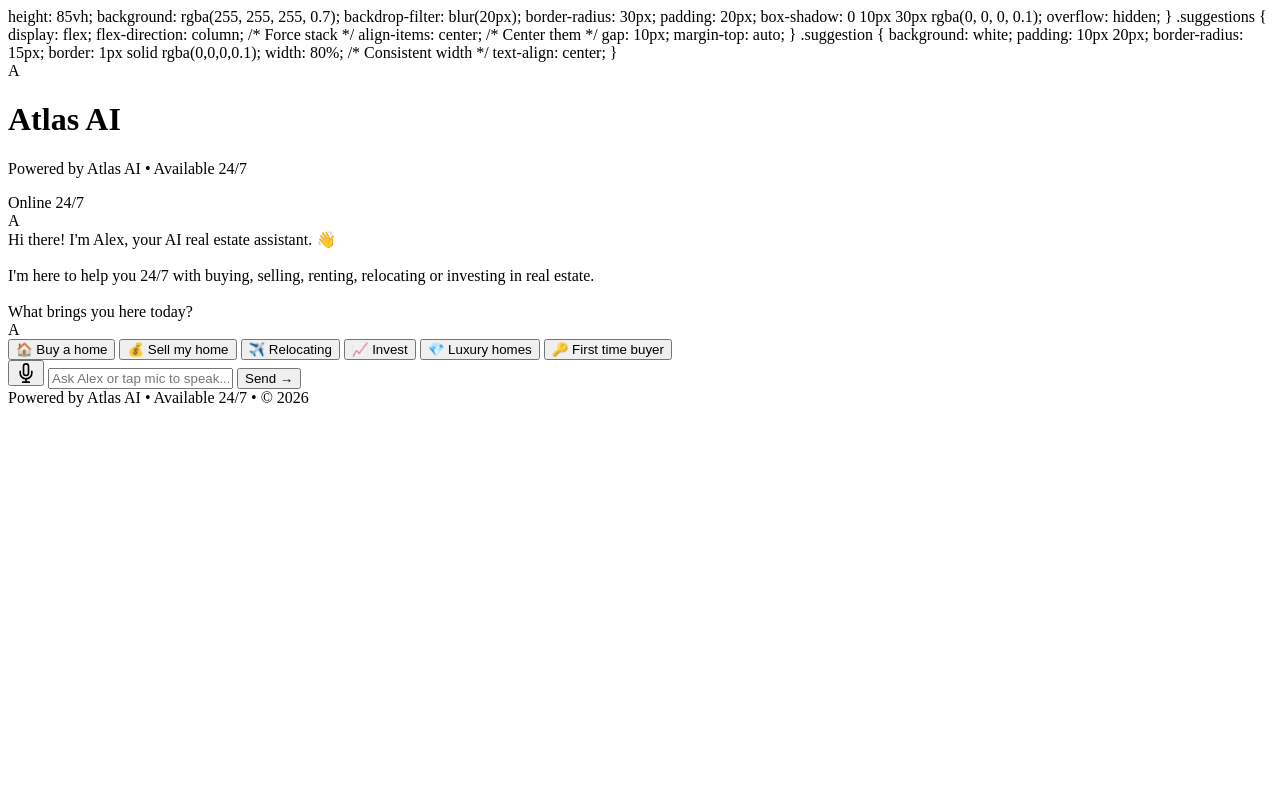
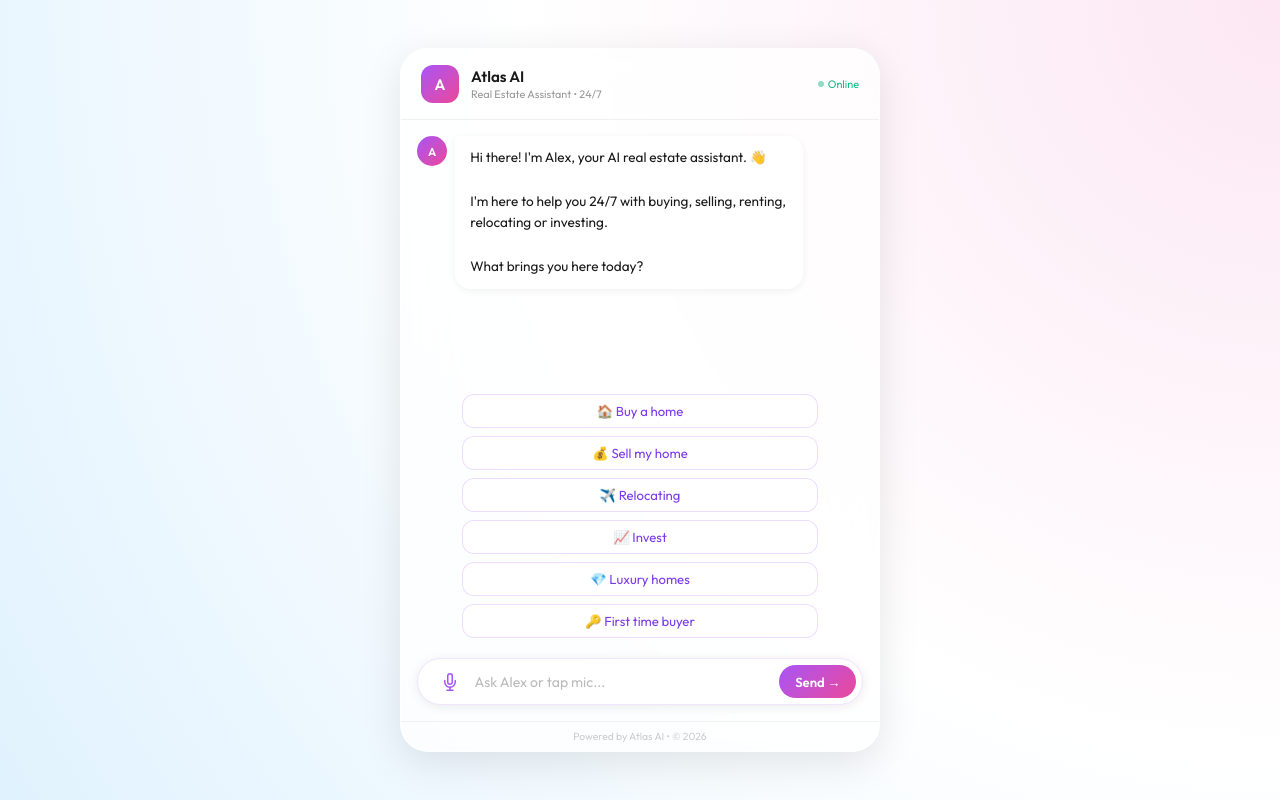
Before and after one commit to jovankaur/Atlas-alex, a Flask app: page / in a window 1280 px wide. Run offline with Flask 3, Linux system fonts and the light colour scheme.

Commit message:
Update index.html

```diff
--- a/templates/index.html
+++ b/templates/index.html
@@ -1,47 +1,76 @@
-    height: 85vh;
-    background: rgba(255, 255, 255, 0.7);
-    backdrop-filter: blur(20px);
-    border-radius: 30px;
-    padding: 20px;
-    box-shadow: 0 10px 30px rgba(0, 0, 0, 0.1);
-    overflow: hidden;
-  }
+<!DOCTYPE html>
+<html lang="en">
+<head>
+<meta charset="UTF-8"/>
+<meta name="viewport" content="width=device-width, initial-scale=1.0"/>
+<title>Atlas AI</title>
+<link href="https://fonts.googleapis.com/css2?family=Outfit:wght@300;400;600&display=swap" rel="stylesheet">
+<style>
+*{box-sizing:border-box;margin:0;padding:0}
+body{font-family:'Outfit',sans-serif;background:radial-gradient(circle at top right,#fce7f3,#ffffff,#e0f2fe);min-height:100vh;display:flex;justify-content:center;align-items:center}
 
-  .suggestions {
-    display: flex;
-    flex-direction: column; /* Force stack */
-    align-items: center;    /* Center them */
-    gap: 10px;
-    margin-top: auto;
-  }
+.card{width:92vw;max-width:480px;height:88vh;background:rgba(255,255,255,0.75);backdrop-filter:blur(20px);border-radius:28px;box-shadow:0 10px 40px rgba(0,0,0,0.1);display:flex;flex-direction:column;overflow:hidden;border:1px solid rgba(255,255,255,0.6)}
 
-  .suggestion {
-    background: white;
-    padding: 10px 20px;
-    border-radius: 15px;
-    border: 1px solid rgba(0,0,0,0.1);
-    width: 80%; /* Consistent width */
-    text-align: center;
-  }
+header{padding:1rem 1.25rem;display:flex;align-items:center;gap:0.75rem;border-bottom:1px solid rgba(0,0,0,0.06)}
+.logo{width:38px;height:38px;background:linear-gradient(135deg,#a855f7,#ec4899);border-radius:12px;display:flex;align-items:center;justify-content:center;font-weight:700;color:#fff;font-size:0.95rem;flex-shrink:0}
+header h1{font-size:0.95rem;font-weight:600;color:#1a1a1a}
+header p{font-size:0.68rem;color:#999;margin-top:1px}
+.status{margin-left:auto;display:flex;align-items:center;gap:4px;font-size:0.68rem;color:#10b981}
+.dot{width:6px;height:6px;background:#10b981;border-radius:50%;animation:pulse 2s infinite}
+@keyframes pulse{0%,100%{opacity:1}50%{opacity:0.4}}
+
+.chat-container{flex:1;overflow-y:auto;padding:1rem;display:flex;flex-direction:column;gap:0.75rem}
+.chat-container::-webkit-scrollbar{width:0}
+
+.message{display:flex;gap:0.5rem;animation:fadeIn 0.3s ease}
+@keyframes fadeIn{from{opacity:0;transform:translateY(6px)}to{opacity:1;transform:translateY(0)}}
+.message.user{flex-direction:row-reverse}
+.avatar{width:30px;height:30px;border-radius:50%;display:flex;align-items:center;justify-content:center;font-size:0.72rem;font-weight:700;flex-shrink:0}
+.avatar.alex{background:linear-gradient(135deg,#a855f7,#ec4899);color:#fff}
+.avatar.user{background:#e0f2fe;color:#0369a1}
+.bubble{max-width:78%;padding:0.7rem 0.95rem;border-radius:16px;font-size:0.85rem;line-height:1.6}
+.message.alex .bubble{background:rgba(255,255,255,0.9);color:#1a1a1a;border-top-left-radius:4px;box-shadow:0 2px 8px rgba(0,0,0,0.06)}
+.message.user .bubble{background:linear-gradient(135deg,#a855f7,#ec4899);color:#fff;border-top-right-radius:4px}
+
+.typing{display:none;align-items:center;gap:0.5rem}
+.typing-dots{display:flex;gap:3px;background:rgba(255,255,255,0.9);padding:0.6rem 0.8rem;border-radius:16px;border-top-left-radius:4px}
+.typing-dots span{width:6px;height:6px;background:#a855f7;border-radius:50%;animation:bounce 1.2s infinite}
+.typing-dots span:nth-child(2){animation-delay:0.2s}
+.typing-dots span:nth-child(3){animation-delay:0.4s}
+@keyframes bounce{0%,60%,100%{transform:translateY(0)}30%{transform:translateY(-6px)}}
+
+.suggestions{display:flex;flex-direction:column;align-items:center;gap:0.5rem;padding:0.5rem 1rem}
+.suggestion{background:white;border:1px solid rgba(168,85,247,0.2);color:#7c3aed;padding:0.5rem 1rem;border-radius:12px;font-size:0.82rem;font-family:'Outfit',sans-serif;cursor:pointer;width:80%;text-align:center;transition:all 0.2s}
+.suggestion:hover{background:linear-gradient(135deg,#a855f7,#ec4899);color:#fff;border-color:transparent}
+
+.input-wrap{padding:0.75rem 1rem 1rem}
+.input-row{display:flex;gap:0.5rem;align-items:center;background:white;border-radius:99px;padding:0.35rem 0.35rem 0.35rem 1rem;box-shadow:0 2px 12px rgba(0,0,0,0.08);border:1px solid rgba(168,85,247,0.15)}
+.mic-btn{background:transparent;border:none;padding:0.45rem;cursor:pointer;color:#a855f7;display:flex;align-items:center;flex-shrink:0;transition:color 0.2s}
+.mic-btn.recording{color:#ef4444;animation:pulse 1s infinite}
+.input-row input{flex:1;background:transparent;border:none;outline:none;font-family:'Outfit',sans-serif;font-size:0.88rem;color:#1a1a1a}
+.input-row input::placeholder{color:#bbb}
+.send-btn{background:linear-gradient(135deg,#a855f7,#ec4899);border:none;border-radius:99px;padding:0.55rem 1rem;color:#fff;font-family:'Outfit',sans-serif;font-weight:600;font-size:0.82rem;cursor:pointer;white-space:nowrap;transition:transform 0.15s}
+.send-btn:hover{transform:scale(1.04)}
+
+footer{text-align:center;padding:0.5rem;color:#ccc;font-size:0.65rem;border-top:1px solid rgba(0,0,0,0.05)}
 </style>
-
-
-
 </head>
 <body>
+
+<div class="card">
   <header>
     <div class="logo">A</div>
     <div>
       <h1>Atlas AI</h1>
-   <p>Powered by Atlas AI • Available 24/7</p>
+      <p>Real Estate Assistant • 24/7</p>
     </div>
-  <div class="status"><div class="dot"></div>Online 24/7</div>
+    <div class="status"><div class="dot"></div>Online</div>
   </header>
 
   <div class="chat-container" id="chatContainer">
     <div class="message alex">
       <div class="avatar alex">A</div>
-    <div class="bubble">Hi there! I'm Alex, your AI real estate assistant. 👋<br><br>I'm here to help you 24/7 with buying, selling, renting, relocating or investing in real estate.<br><br>What brings you here today?</div>
+      <div class="bubble">Hi there! I'm Alex, your AI real estate assistant. 👋<br><br>I'm here to help you 24/7 with buying, selling, renting, relocating or investing.<br><br>What brings you here today?</div>
     </div>
     <div class="typing" id="typing">
       <div class="avatar alex">A</div>
@@ -61,19 +90,20 @@
   <div class="input-wrap">
     <div class="input-row">
       <button class="mic-btn" id="micBtn" onclick="toggleVoice()" title="Voice input">
-      <svg xmlns="http://www.w3.org/2000/svg" width="20" height="20" viewBox="0 0 24 24" fill="none" stroke="currentColor" stroke-width="2" stroke-linecap="round" stroke-linejoin="round">
+        <svg xmlns="http://www.w3.org/2000/svg" width="18" height="18" viewBox="0 0 24 24" fill="none" stroke="currentColor" stroke-width="2" stroke-linecap="round" stroke-linejoin="round">
           <path d="M12 1a3 3 0 0 0-3 3v8a3 3 0 0 0 6 0V4a3 3 0 0 0-3-3z"/>
           <path d="M19 10v2a7 7 0 0 1-14 0v-2"/>
           <line x1="12" y1="19" x2="12" y2="23"/>
           <line x1="8" y1="23" x2="16" y2="23"/>
         </svg>
       </button>
-    <input type="text" id="userInput" placeholder="Ask Alex or tap mic to speak..." onkeydown="if(event.key==='Enter')sendMessage()"/>
+      <input type="text" id="userInput" placeholder="Ask Alex or tap mic..." onkeydown="if(event.key==='Enter')sendMessage()"/>
       <button class="send-btn" onclick="sendMessage()">Send →</button>
     </div>
   </div>
 
-<footer>Powered by Atlas AI • Available 24/7 • © 2026</footer>
+  <footer>Powered by Atlas AI • © 2026</footer>
+</div>
 
 <script>
 const sessionId = Math.random().toString(36).substr(2,9);
@@ -82,14 +112,13 @@ let recognition = null;
 let isRecording = false;
 let voiceUnlocked = false;
 let isVoiceMode = false;
-// Unlock audio on first tap anywhere
-document.addEventListener('touchstart', function unlockAudio(){
+
+document.addEventListener('touchstart', function(){
   if(!voiceUnlocked){
     const u = new SpeechSynthesisUtterance('');
     window.speechSynthesis.speak(u);
     voiceUnlocked = true;
   }
-  document.removeEventListener('touchstart', unlockAudio);
 }, {once: true});
 
 function sendSuggestion(text){
@@ -132,9 +161,7 @@ function addMessage(text, sender){
   div.className = `message ${sender}`;
   div.innerHTML = `
     <div class="avatar ${sender}">${sender==='alex'?'A':'You'}</div>
-    <div class="bubble">${text.replace(/\n/g, '<br>').replace(/\*\*/g, '').replace(/\*/g, '•')}</div>
-
-
+    <div class="bubble">${text.replace(/\n/g,'<br>').replace(/\*\*/g,'').replace(/\*/g,'•')}</div>
   `;
   container.insertBefore(div, typing);
   container.scrollTop = container.scrollHeight;
@@ -148,7 +175,7 @@ function showTyping(show){
 }
 
 function speakResponse(text){
- if (!isVoiceMode) return;
+  if(!isVoiceMode) return;
   if(!('speechSynthesis' in window)) return;
   window.speechSynthesis.cancel();
   const speak = () => {
@@ -159,10 +186,46 @@ function speakResponse(text){
     const voices = window.speechSynthesis.getVoices();
     const american = voices.find(v => v.lang === 'en-US' && v.name.includes('Samantha')) ||
                      voices.find(v => v.lang === 'en-US' && v.name.includes('Google')) ||
-                     voices.find(v => v.lang === 'en-US') ||
-                     voices[0];
+                     voices.find(v => v.lang === 'en-US') || voices[0];
     if(american) utterance.voice = american;
     window.speechSynthesis.speak(utterance);
   };
   if(window.speechSynthesis.getVoices().length === 0){
     window.speechSynthesis.onvoiceschanged = speak;
+  } else { speak(); }
+}
+
+function toggleVoice(){
+  isVoiceMode = true;
+  if(!('webkitSpeechRecognition' in window) && !('SpeechRecognition' in window)){
+    alert('Voice not supported. Please use Chrome.');
+    return;
+  }
+  if(isRecording){ recognition.stop(); return; }
+  const SpeechRecognition = window.SpeechRecognition || window.webkitSpeechRecognition;
+  recognition = new SpeechRecognition();
+  recognition.lang = 'en-US';
+  recognition.continuous = false;
+  recognition.interimResults = false;
+  recognition.onstart = function(){
+    isRecording = true;
+    document.getElementById('micBtn').classList.add('recording');
+  };
+  recognition.onresult = function(event){
+    const transcript = event.results[0][0].transcript;
+    document.getElementById('userInput').value = transcript;
+    sendMessage();
+  };
+  recognition.onend = function(){
+    isRecording = false;
+    document.getElementById('micBtn').classList.remove('recording');
+  };
+  recognition.onerror = function(){
+    isRecording = false;
+    document.getElementById('micBtn').classList.remove('recording');
+  };
+  recognition.start();
+}
+</script>
+</body>
+</html>
```
Lines whose indentation alone changed are shown as unchanged.
